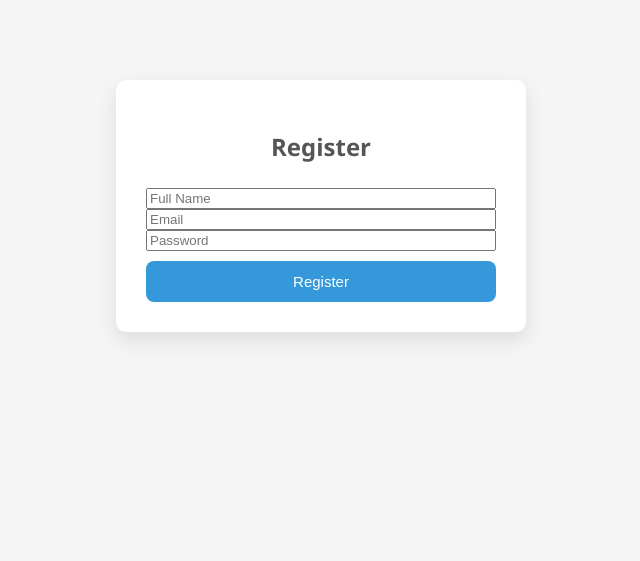
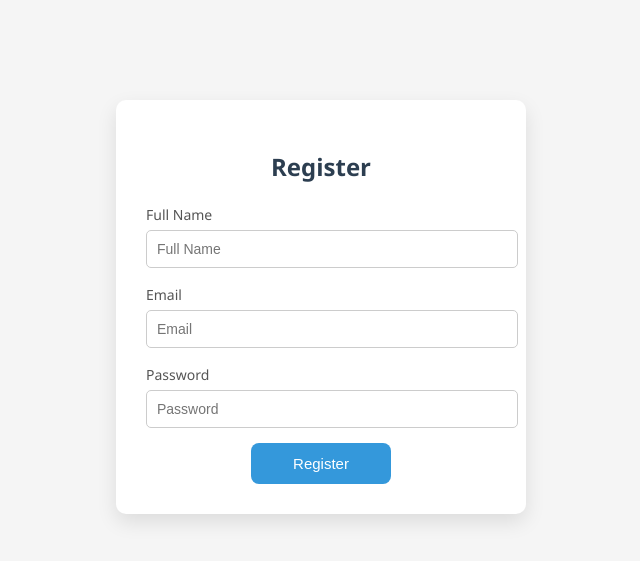
Before and after one commit to NIVETHA-0117/Interview-preparation-portal, a Flask app: page /register in a window 1280 px wide. Shown: the top 561 px of the page, without its empty margins (319-959 px from the left). Run offline with Flask 3, Linux system fonts and the light colour scheme.

Commit message:
fix register UI structure

```diff
--- a/static/style.css
+++ b/static/style.css
@@ -1,45 +1,38 @@
-/* =========================
-   GLOBAL STYLES
-========================= */
-
+/* Page background */
 body {
-    font-family: 'Segoe UI', Arial, sans-serif;
+    font-family:'Segoe UI', Arial, sans-serif;
     background-color: #f5f5f5;
     margin: 0;
     padding: 0;
 }
 
-/* =========================
-   MAIN CONTAINER
-========================= */
-
+/* Center container (card style) */
 .container {
     width: 600px;
     margin: 80px auto;
     text-align: center;
 }
 
-/* Titles */
+/* Title */
 h1 {
     color: #2c3e50;
     margin-bottom: 10px;
     font-size: 28px;
 }
 
+/* Subtitle */
 h2 {
     color: #555;
     margin-bottom: 25px;
 }
 
+/* Section headings */
 h3 {
     margin-top: 30px;
     color: #333;
 }
 
-/* =========================
-   TEXTAREA
-========================= */
-
+/* Textarea */
 textarea {
     width: 100%;
     height: 120px;
@@ -55,10 +48,7 @@ textarea:focus {
     border-color: #3498db;
 }
 
-/* =========================
-   BUTTONS
-========================= */
-
+/* Button group (SPACE BETWEEN BUTTONS) */
 .button-group {
     display: flex;
     justify-content: center;
@@ -67,6 +57,7 @@ textarea:focus {
     margin-top: 20px;
 }
 
+/*  Buttons (FIXED SIZE - NOT FULL WIDTH) */
 button {
     padding: 12px 20px;
     background-color: #3498db;
@@ -79,40 +70,39 @@ button {
     cursor: pointer;
 
     min-width: 140px;
+    width: auto;
+
     transition: all 0.3s ease;
 }
 
+/* Remove link underline */
+a {
+    text-decoration: none;
+}
+
+/* Hover effect */
 button:hover {
     background-color: #2980b9;
     transform: translateY(-3px);
     box-shadow: 0 6px 12px rgba(0,0,0,0.2);
 }
 
+/* Click effect */
 button:active {
     transform: scale(0.98);
 }
 
-/* Remove underline from links */
-a {
-    text-decoration: none;
-}
-
-/* =========================
-   TIMER
-========================= */
-
+/* Timer */
 #timer {
     color: red;
     font-weight: bold;
+    margin-top: 10px;
 }
 
-/* =========================
-   AUTH PAGES (REGISTER / LOGIN FIX)
-========================= */
-
+/* AUTH PAGES */
 .auth-container {
     width: 350px;
-    margin: 80px auto;
+    margin: 100px auto;
     padding: 30px;
 
     background: white;
@@ -122,31 +112,25 @@ a {
     text-align: center;
 }
 
-/* IMPORTANT FIX (THIS SOLVES YOUR ISSUE) */
-.auth-container form {
-    display: flex;
-    flex-direction: column;
+.auth-container h2 {
+    margin-bottom: 20px;
+    color: #2c3e50;
 }
 
-/* Input group FIX */
 .input-group {
-    display: flex;
-    flex-direction: column;
     text-align: left;
     margin-bottom: 15px;
 }
 
-/* Labels */
 .input-group label {
     font-size: 14px;
     color: #555;
-    margin-bottom: 5px;
 }
 
-/* Inputs */
 .input-group input {
     width: 100%;
     padding: 10px;
+    margin-top: 5px;
 
     border: 1px solid #ccc;
     border-radius: 5px;
@@ -159,13 +143,6 @@ a {
     outline: none;
 }
 
-/* Auth button full width FIX */
-.auth-container button {
-    width: 100%;
-    margin-top: 10px;
-}
-
-/* Switch text */
 .switch-text {
     margin-top: 15px;
     font-size: 14px;
@@ -173,6 +150,7 @@ a {
 
 .switch-text a {
     color: #3498db;
+    text-decoration: none;
 }
 
 .switch-text a:hover {
--- a/templates/register.html
+++ b/templates/register.html
@@ -7,19 +7,30 @@
 <body>
 
 <div class="auth-container">
+
     <h2>Register</h2>
 
     <form method="POST" action="/register">
 
+        <div class="input-group">
+            <label>Full Name</label>
             <input type="text" name="fullname" placeholder="Full Name" required>
+        </div>
 
+        <div class="input-group">
+            <label>Email</label>
             <input type="email" name="email" placeholder="Email" required>
+        </div>
 
+        <div class="input-group">
+            <label>Password</label>
             <input type="password" name="password" placeholder="Password" required>
+        </div>
 
         <button type="submit">Register</button>
 
     </form>
+
 </div>
 
 </body>
```
Lines whose indentation alone changed are shown as unchanged.
